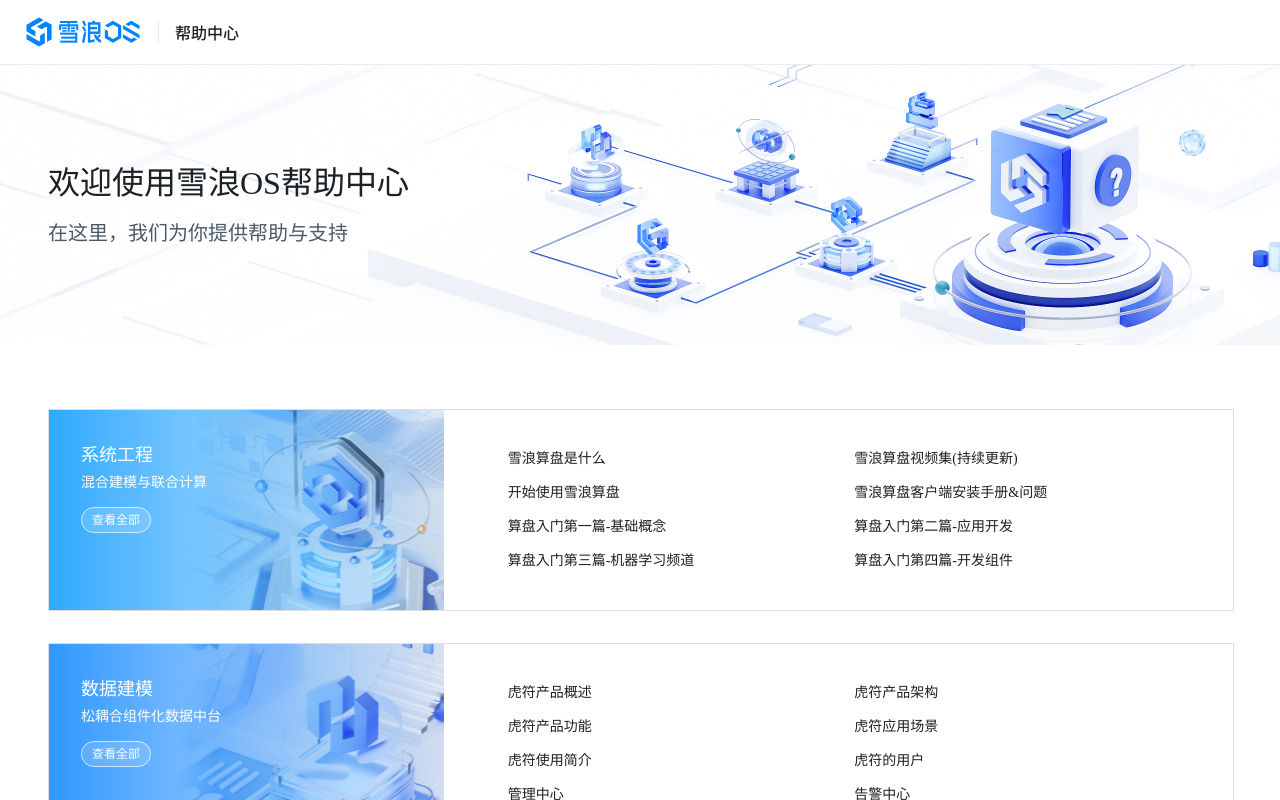
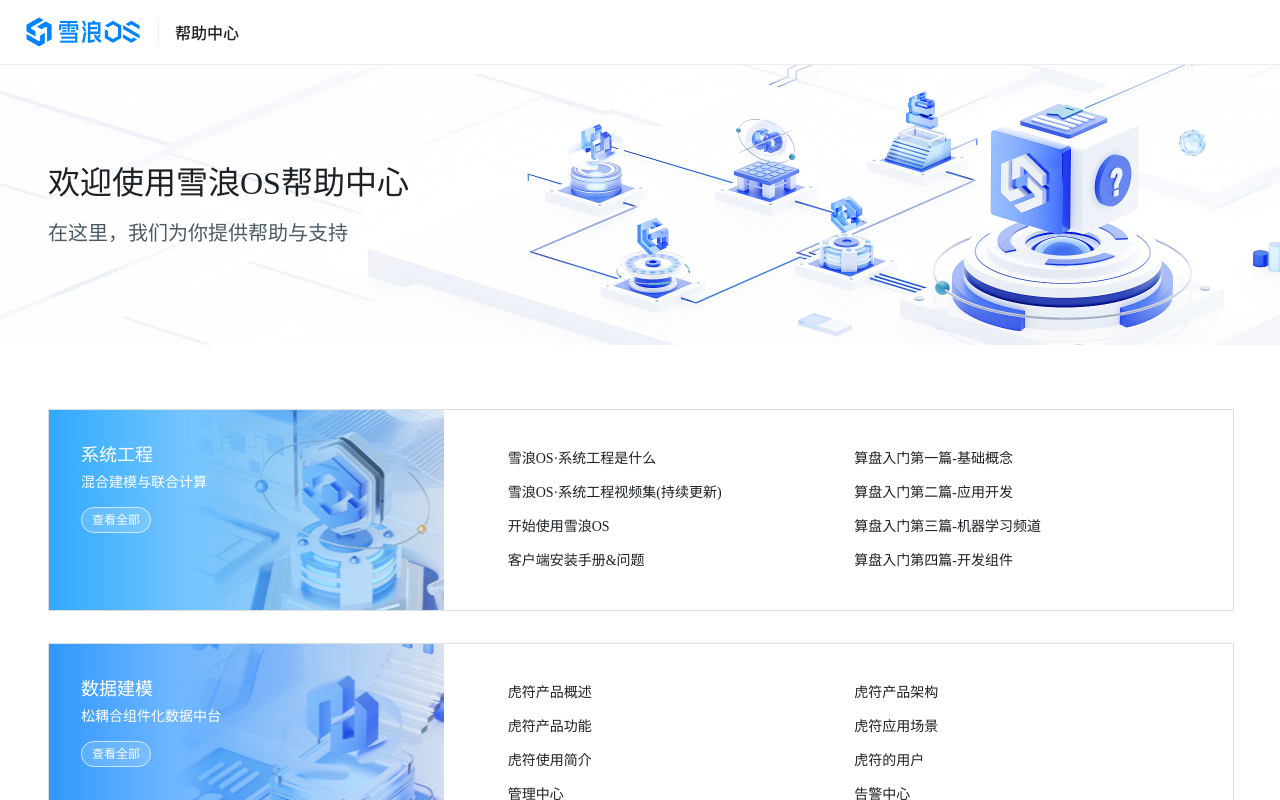
Before and after one commit to xuelang-group/xlos-help-center, a Vue app: page / in a window 1280 px wide. Built offline with nearby package versions, Linux system fonts and the light colour scheme.

Commit message:
fixed：文档链接修改

```diff
--- a/src/App.vue
+++ b/src/App.vue
@@ -39,29 +39,29 @@
   description: "混合建模与联合计算",
   url: "http://docs.xuelangyun.com",
   links: [{
-    "label": "雪浪算盘是什么",
-    "url": "https://docs.xuelangyun.com/docs/%E4%BB%8E%E5%85%A5%E9%97%A8%E5%88%B0%E4%BC%98%E7%A7%80/%E4%BA%86%E8%A7%A3%E7%AE%97%E7%9B%98/%E9%9B%AA%E6%B5%AA%E7%AE%97%E7%9B%98%E6%98%AF%E4%BB%80%E4%B9%88/"
-  }, {
-    "label": "雪浪算盘视频集(持续更新)",
-    "url": "https://docs.xuelangyun.com/docs/%E4%BB%8E%E5%85%A5%E9%97%A8%E5%88%B0%E4%BC%98%E7%A7%80/%E4%BA%86%E8%A7%A3%E7%AE%97%E7%9B%98/%E9%9B%AA%E6%B5%AA%E7%AE%97%E7%9B%98%E8%A7%86%E9%A2%91%E9%9B%86%EF%BC%88%E6%8C%81%E7%BB%AD%E6%9B%B4%E6%96%B0%EF%BC%89/"
-  }, {
-    "label": "开始使用雪浪算盘",
-    "url": "https://docs.xuelangyun.com/docs/%E4%BB%8E%E5%85%A5%E9%97%A8%E5%88%B0%E4%BC%98%E7%A7%80/%E4%BA%86%E8%A7%A3%E7%AE%97%E7%9B%98/%E5%BC%80%E5%A7%8B%E4%BD%BF%E7%94%A8%E9%9B%AA%E6%B5%AA%E7%AE%97%E7%9B%98/"
-  }, {
-    "label": "雪浪算盘客户端安装手册&问题",
-    "url": "https://docs.xuelangyun.com/docs/%E4%BB%8E%E5%85%A5%E9%97%A8%E5%88%B0%E4%BC%98%E7%A7%80/%E4%BA%86%E8%A7%A3%E7%AE%97%E7%9B%98/%E9%9B%AA%E6%B5%AA%E7%AE%97%E7%9B%98%E5%AE%A2%E6%88%B7%E7%AB%AF%E5%AE%89%E8%A3%85%E6%89%8B%E5%86%8C&%E9%97%AE%E9%A2%98/"
+    "label": "雪浪OS·系统工程是什么",
+    "url": "https://docs.xuelangyun.com/suanpan/docs/%E4%BB%8E%E5%85%A5%E9%97%A8%E5%88%B0%E4%BC%98%E7%A7%80/%E4%BA%86%E8%A7%A3%E9%9B%AA%E6%B5%AAOS%C2%B7%E7%B3%BB%E7%BB%9F%E5%B7%A5%E7%A8%8B/%E9%9B%AA%E6%B5%AAOS%C2%B7%E7%B3%BB%E7%BB%9F%E5%B7%A5%E7%A8%8B%E6%98%AF%E4%BB%80%E4%B9%88/"
   }, {
     "label": "算盘入门第一篇-基础概念",
-    "url": "https://docs.xuelangyun.com/docs/%E4%BB%8E%E5%85%A5%E9%97%A8%E5%88%B0%E4%BC%98%E7%A7%80/%E5%BF%AB%E9%80%9F%E5%85%A5%E9%97%A8/%E7%AE%97%E7%9B%98%E5%85%A5%E9%97%A8%E7%AC%AC%E4%B8%80%E7%AF%87-%E5%9F%BA%E7%A1%80%E6%A6%82%E5%BF%B5/"
+    "url": "https://docs.xuelangyun.com/suanpan/docs/%E4%BB%8E%E5%85%A5%E9%97%A8%E5%88%B0%E4%BC%98%E7%A7%80/%E5%BF%AB%E9%80%9F%E5%85%A5%E9%97%A8/%E7%AE%97%E7%9B%98%E5%85%A5%E9%97%A8%E7%AC%AC%E4%B8%80%E7%AF%87-%E5%9F%BA%E7%A1%80%E6%A6%82%E5%BF%B5/"
+  }, {
+    "label": "雪浪OS·系统工程视频集(持续更新)",
+    "url": "https://docs.xuelangyun.com/suanpan/docs/%E4%BB%8E%E5%85%A5%E9%97%A8%E5%88%B0%E4%BC%98%E7%A7%80/%E4%BA%86%E8%A7%A3%E9%9B%AA%E6%B5%AAOS%C2%B7%E7%B3%BB%E7%BB%9F%E5%B7%A5%E7%A8%8B/%E9%9B%AA%E6%B5%AAOS%C2%B7%E7%B3%BB%E7%BB%9F%E5%B7%A5%E7%A8%8B%E8%A7%86%E9%A2%91%E9%9B%86%EF%BC%88%E6%8C%81%E7%BB%AD%E6%9B%B4%E6%96%B0%EF%BC%89/"
   }, {
     "label": "算盘入门第二篇-应用开发",
-    "url": "https://docs.xuelangyun.com/docs/%E4%BB%8E%E5%85%A5%E9%97%A8%E5%88%B0%E4%BC%98%E7%A7%80/%E5%BF%AB%E9%80%9F%E5%85%A5%E9%97%A8/%E7%AE%97%E7%9B%98%E5%85%A5%E9%97%A8%E7%AC%AC%E4%BA%8C%E7%AF%87-%E5%BA%94%E7%94%A8%E5%BC%80%E5%8F%91/"
+    "url": "https://docs.xuelangyun.com/suanpan/docs/%E4%BB%8E%E5%85%A5%E9%97%A8%E5%88%B0%E4%BC%98%E7%A7%80/%E5%BF%AB%E9%80%9F%E5%85%A5%E9%97%A8/%E7%AE%97%E7%9B%98%E5%85%A5%E9%97%A8%E7%AC%AC%E4%BA%8C%E7%AF%87-%E5%BA%94%E7%94%A8%E5%BC%80%E5%8F%91/"
+  }, {
+    "label": " 开始使用雪浪OS",
+    "url": "https://docs.xuelangyun.com/suanpan/docs/%E4%BB%8E%E5%85%A5%E9%97%A8%E5%88%B0%E4%BC%98%E7%A7%80/%E4%BA%86%E8%A7%A3%E9%9B%AA%E6%B5%AAOS%C2%B7%E7%B3%BB%E7%BB%9F%E5%B7%A5%E7%A8%8B/%E5%BC%80%E5%A7%8B%E4%BD%BF%E7%94%A8%E9%9B%AA%E6%B5%AAOS/"
   }, {
     "label": "算盘入门第三篇-机器学习频道",
-    "url": "https://docs.xuelangyun.com/docs/%E4%BB%8E%E5%85%A5%E9%97%A8%E5%88%B0%E4%BC%98%E7%A7%80/%E5%BF%AB%E9%80%9F%E5%85%A5%E9%97%A8/%E7%AE%97%E7%9B%98%E5%85%A5%E9%97%A8%E7%AC%AC%E4%B8%89%E7%AF%87-%E6%9C%BA%E5%99%A8%E5%AD%A6%E4%B9%A0%E9%A2%91%E9%81%93/"
+    "url": "https://docs.xuelangyun.com/suanpan/docs/%E4%BB%8E%E5%85%A5%E9%97%A8%E5%88%B0%E4%BC%98%E7%A7%80/%E5%BF%AB%E9%80%9F%E5%85%A5%E9%97%A8/%E7%AE%97%E7%9B%98%E5%85%A5%E9%97%A8%E7%AC%AC%E4%B8%89%E7%AF%87-%E6%9C%BA%E5%99%A8%E5%AD%A6%E4%B9%A0%E9%A2%91%E9%81%93/"
+  }, {
+    "label": "客户端安装手册&问题",
+    "url": "https://docs.xuelangyun.com/suanpan/docs/%E4%BB%8E%E5%85%A5%E9%97%A8%E5%88%B0%E4%BC%98%E7%A7%80/%E4%BA%86%E8%A7%A3%E9%9B%AA%E6%B5%AAOS%C2%B7%E7%B3%BB%E7%BB%9F%E5%B7%A5%E7%A8%8B/%E5%AE%A2%E6%88%B7%E7%AB%AF%E5%AE%89%E8%A3%85%E6%89%8B%E5%86%8C&%E9%97%AE%E9%A2%98/"
   }, {
     "label": "算盘入门第四篇-开发组件",
-    "url": "https://docs.xuelangyun.com/docs/%E4%BB%8E%E5%85%A5%E9%97%A8%E5%88%B0%E4%BC%98%E7%A7%80/%E5%BF%AB%E9%80%9F%E5%85%A5%E9%97%A8/%E7%AE%97%E7%9B%98%E5%85%A5%E9%97%A8%E7%AC%AC%E5%9B%9B%E7%AF%87-%E5%BC%80%E5%8F%91%E7%BB%84%E4%BB%B6/"
+    "url": "https://docs.xuelangyun.com/suanpan/docs/%E4%BB%8E%E5%85%A5%E9%97%A8%E5%88%B0%E4%BC%98%E7%A7%80/%E5%BF%AB%E9%80%9F%E5%85%A5%E9%97%A8/%E7%AE%97%E7%9B%98%E5%85%A5%E9%97%A8%E7%AC%AC%E5%9B%9B%E7%AF%87-%E5%BC%80%E5%8F%91%E7%BB%84%E4%BB%B6/"
   }]
 }, {
   key: 'hufu',
```
